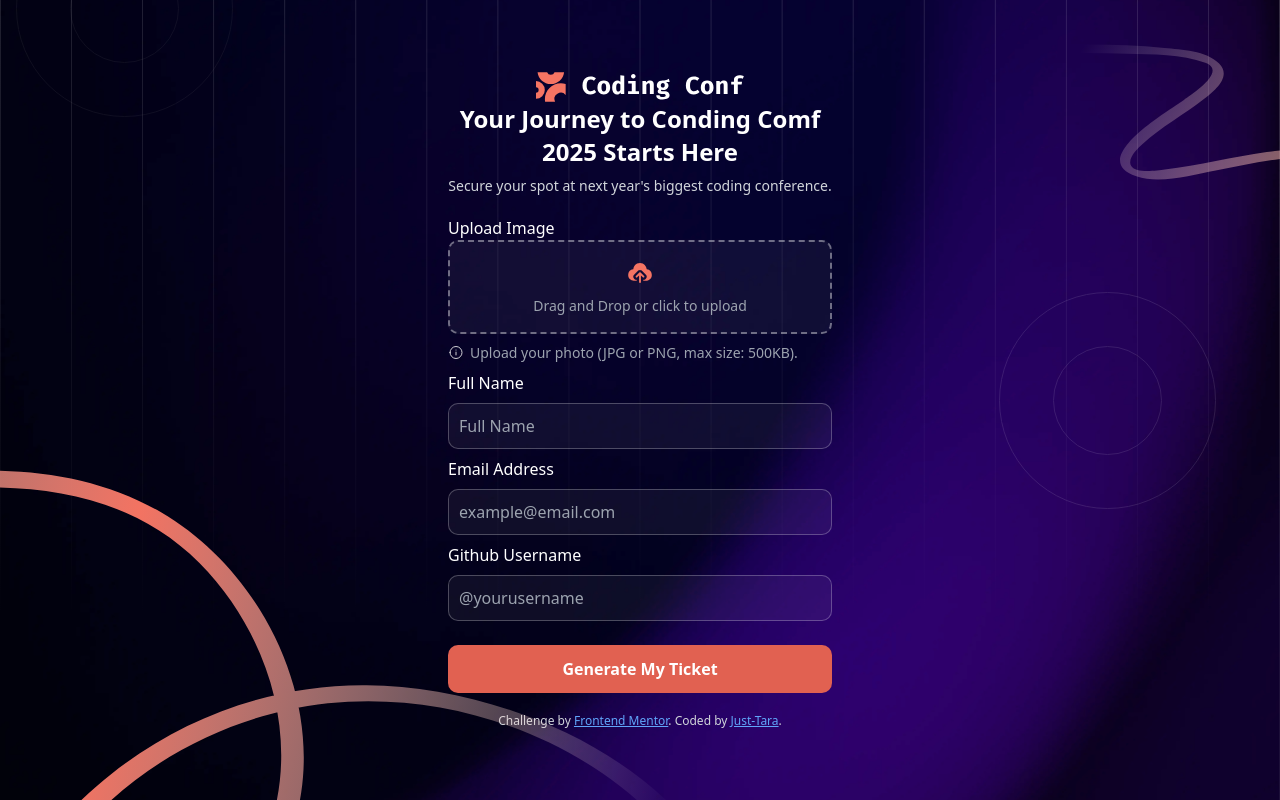
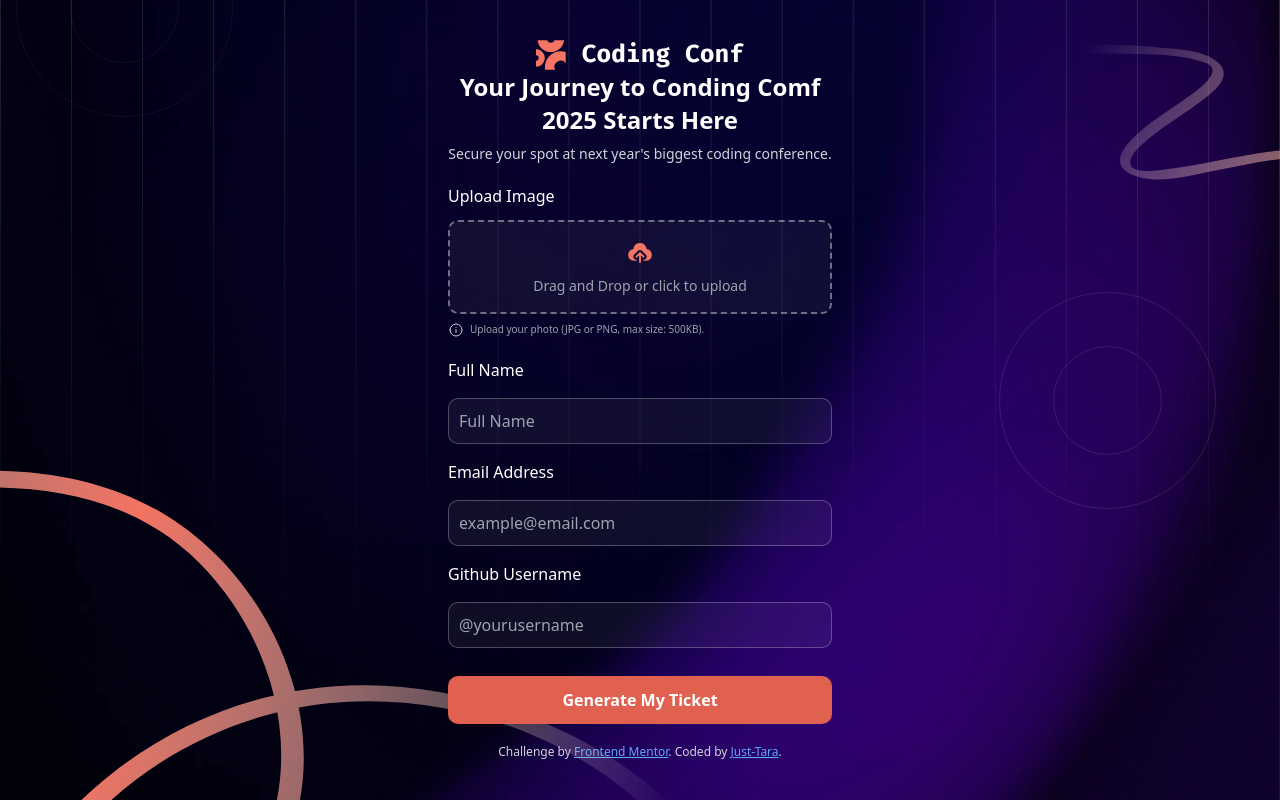
Before and after one commit to Just-Tara/Conference-ticket-generator, a React (Vite) app: page / in a window 1280 px wide. Built offline with nearby package versions, Linux system fonts and the light colour scheme.

Commit message:
improved the margin top and bottom for the ticket form

```diff
--- a/src/TicketForm.jsx
+++ b/src/TicketForm.jsx
@@ -104,16 +104,17 @@ function TicketForm({ onSubmit }) {
             className="w-full max-w-md p-8  text-center text-white"
             id="submitForm">
 
+
             <h2
                 className="flex justify-center"><img
-                src={logo } alt="" />
+                src={logo } alt="ticket-logo" />
             </h2>
-       <h1 className="text-2xl font-bold leading-snug mb-2">Your Journey to Conding Comf 2025 Starts Here</h1>
+            <h1 className="text-2xl font-bold leading-snug mb-2">Your Journey to Conding Comf 2025 Starts Here</h1>
 
             <p className="text-sm text-gray-300 mb-5">Secure your spot at next year's biggest coding conference.</p>
 
 
-            <label htmlFor="uploadingImage" className="flex">Upload Image</label>
+            <label htmlFor="uploadingImage" className="flex mb-3">Upload Image</label>
 
             <div
                 onDrop={handleDrop}
@@ -186,12 +187,12 @@ function TicketForm({ onSubmit }) {
 
 
 
-                {error.avatar}</p> : <p  className="text-[10px] sm:text-[14px] flex mt-2 mb-2 text-gray-400"><img className="mr-1.5" src={infoIcon} alt="uploadingImage"/>Upload your photo (JPG or PNG, max size: 500KB).</p>}
+                {error.avatar}</p> : <p  className="text-[10px] flex mt-2 mb-2 text-gray-400"><img className="mr-1.5" src={infoIcon} alt="uploadingImage"/>Upload your photo (JPG or PNG, max size: 500KB).</p>}
 
 
             <label
                 htmlFor="name"
-                className="float-left"
+                className="float-left mt-3 mb-2"
             >Full Name</label>
             <input
                 type="text"
@@ -213,7 +214,7 @@ function TicketForm({ onSubmit }) {
 
              <label
                 htmlFor="emailAddress"
-                className="float-left mt-2">Email Address
+                className="float-left mt-4 mb-2">Email Address
             </label>
             <input
                 type="email"
@@ -234,7 +235,7 @@ function TicketForm({ onSubmit }) {
 
              <label
                 htmlFor="Github-username"
-                className="float-left mt-2"> Github Username
+                className="float-left mt-4 mb-2"> Github Username
             </label>
             <input
                 type="text"
@@ -255,7 +256,7 @@ function TicketForm({ onSubmit }) {
 
             <button
                 type="submit"
-                className="relative w-full mt-6 py-3 bg-[#e16151ff] font-semibold transition hover:bg-[#e65845] rounded-[10px]"
+                className="relative w-full mt-7 py-3 bg-[#e16151ff] font-semibold transition hover:bg-[#e65845] rounded-[10px]"
                 aria-label="Generate my conference ticket">
                 Generate My Ticket
             </button>
--- a/src/TicketGen.jsx
+++ b/src/TicketGen.jsx
@@ -20,10 +20,10 @@ function TicketReady({ name, email, userName, avatar }) {
       <img src={patterCircle} alt="circle-pattern" className="absolute top-[-50px] left-4 w-[120px] sm:w-[160px] brightness-50" />
       <img src={patterCircle} alt="circle-pattern" className="absolute right-[5%] w-[120px] sm:w-[160px] brightness-50" />
 
-      {/* Main Content */}
+
       <div className="w-full max-w-md p-6 sm:p-8 text-center text-white mt-[-60px] sm:mt-[-100px] relative z-10">
         {/* Heading */}
-        <div className="mb-8 sm:mb-12">
+        <header className="mb-8 sm:mb-12">
           <p className="flex justify-center mb-6">
             <img src={logo} alt="Logo-Image" className="w-[140px] sm:w-[180px]" />
           </p>
@@ -35,10 +35,10 @@ function TicketReady({ name, email, userName, avatar }) {
             We've emailed your ticket to
             <span className="text-[#f37362]"> {email}</span> and will send updates in the run up to he event.
           </p>
-        </div>
+        </header>
 
         {/* Ticket Container */}
-        <div className="relative w-[85%] sm:w-[400px] mx-auto">
+        <main className="relative w-[85%] sm:w-[400px] mx-auto">
           {/* Ticket Background */}
           <img src={ticketContainer} alt="ticket-container" className="w-full h-auto" />
 
@@ -78,7 +78,7 @@ function TicketReady({ name, email, userName, avatar }) {
   </p>
 </div>
 
-            </div>
+            </main>
       </div>
     </div>
   );
```
